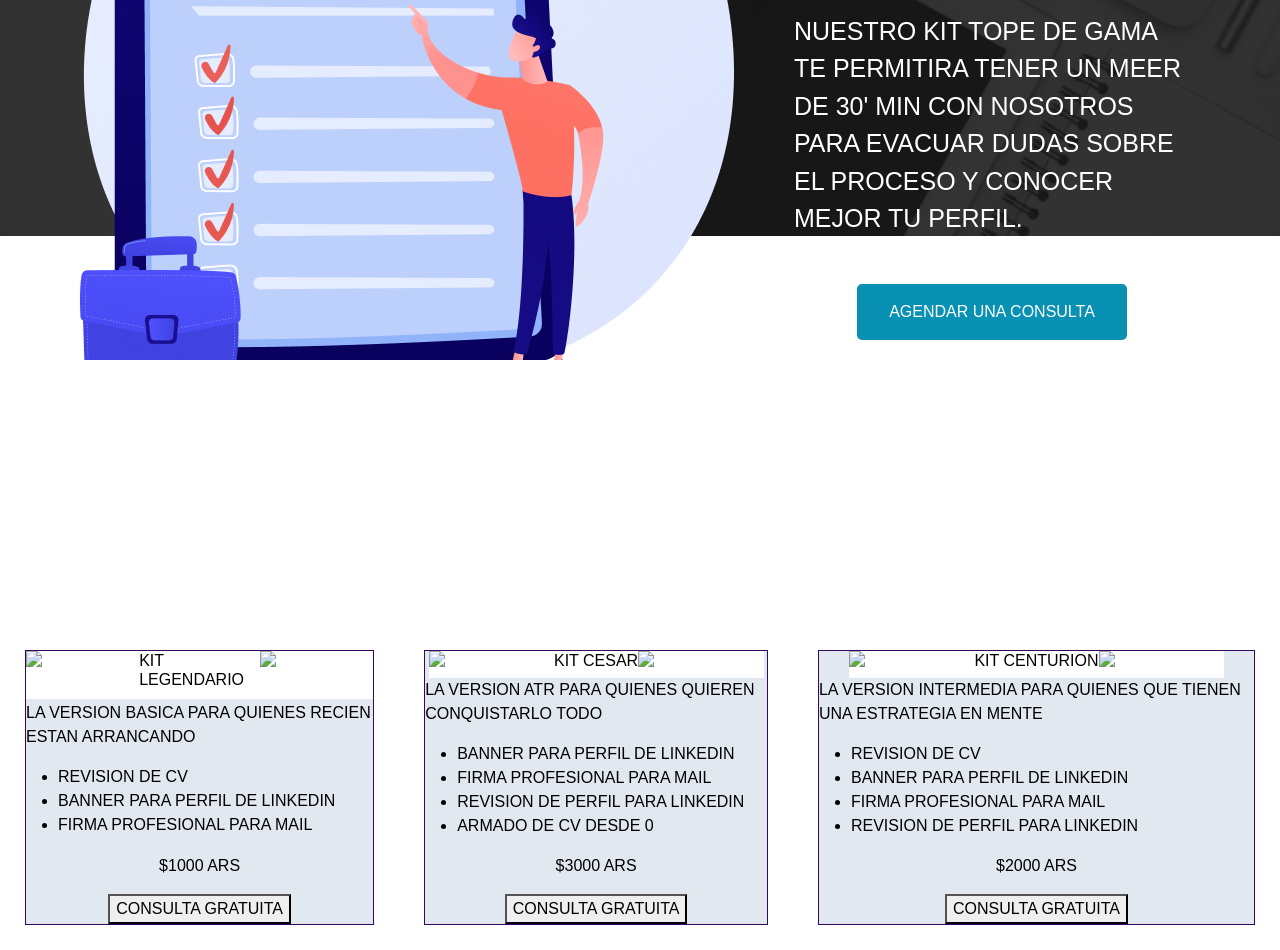
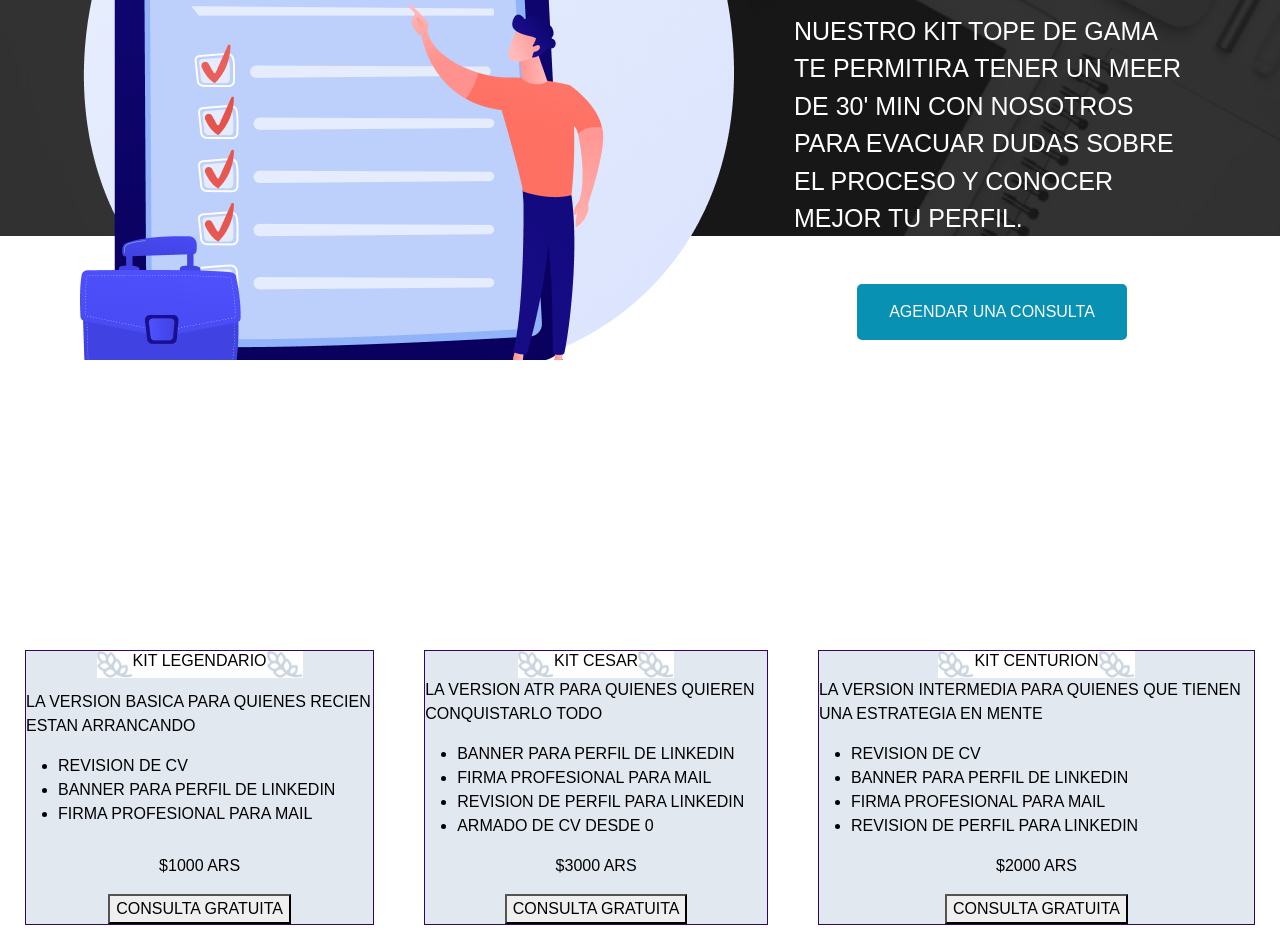
Before and after one commit to santireverter/LegionTalents, a website: page pages/persona.html in a window 1280 px wide. Shown: the part 564-1514 px from the top of the page. Drawn offline with Linux system fonts and the light colour scheme.

Commit message:
re agregado de imagenes

```diff
--- a/pages/persona.html
+++ b/pages/persona.html
@@ -63,9 +63,9 @@
           <div class="contenedorCards">
             <div class="cardProducto">
               <div class="cardTitulo">
-                <img src="../src/img/VectoriconoCoronalTriunfal.png" alt="Corona Triunfal">
+                <img src="../src/img/VectorCoronaTriunfal.png" alt="Corona Triunfal">
                 <h6>KIT LEGENDARIO</h6>
-                <img src="../src/img/VectoriconoCoronalTriunfal.png" alt="Corona Triunfal">
+                <img src="../src/img/VectorCoronaTriunfal.png" alt="Corona Triunfal">
               </div>
               <div>
                 <p>LA VERSION BASICA PARA QUIENES RECIEN ESTAN ARRANCANDO</p>
@@ -82,9 +82,9 @@
             </div>
             <div class="cardProducto">
               <div class="cardTitulo">
-                <img src="../src/img/VectoriconoCoronalTriunfal.png" alt="Corona Triunfal">
+                <img src="../src/img/VectorCoronaTriunfal.png" alt="Corona Triunfal">
                 <h6>KIT CESAR</h6>
-                <img src="../src/img/VectoriconoCoronalTriunfal.png" alt="Corona Triunfal"></div>
+                <img src="../src/img/VectorCoronaTriunfal.png" alt="Corona Triunfal"></div>
                 <div>
                   <p>LA VERSION ATR PARA QUIENES QUIEREN CONQUISTARLO TODO</p>
                   <ul>
@@ -101,9 +101,9 @@
             </div>
             <div class="cardProducto">
               <div class="cardTitulo">
-                <img src="../src/img/VectoriconoCoronalTriunfal.png" alt="Corona Triunfal">
+                <img src="../src/img/VectorCoronaTriunfal.png" alt="Corona Triunfal">
                 <h6>KIT CENTURION</h6>
-                <img src="../src/img/VectoriconoCoronalTriunfal.png" alt="Corona Triunfal"></div>
+                <img src="../src/img/VectorCoronaTriunfal.png" alt="Corona Triunfal"></div>
                 <div>
                   <p>LA VERSION INTERMEDIA PARA QUIENES QUE TIENEN UNA ESTRATEGIA EN MENTE</p>
                   <ul>
```
Also changed, not shown: src/img/VectorCoronaTriunfal.png (added).
